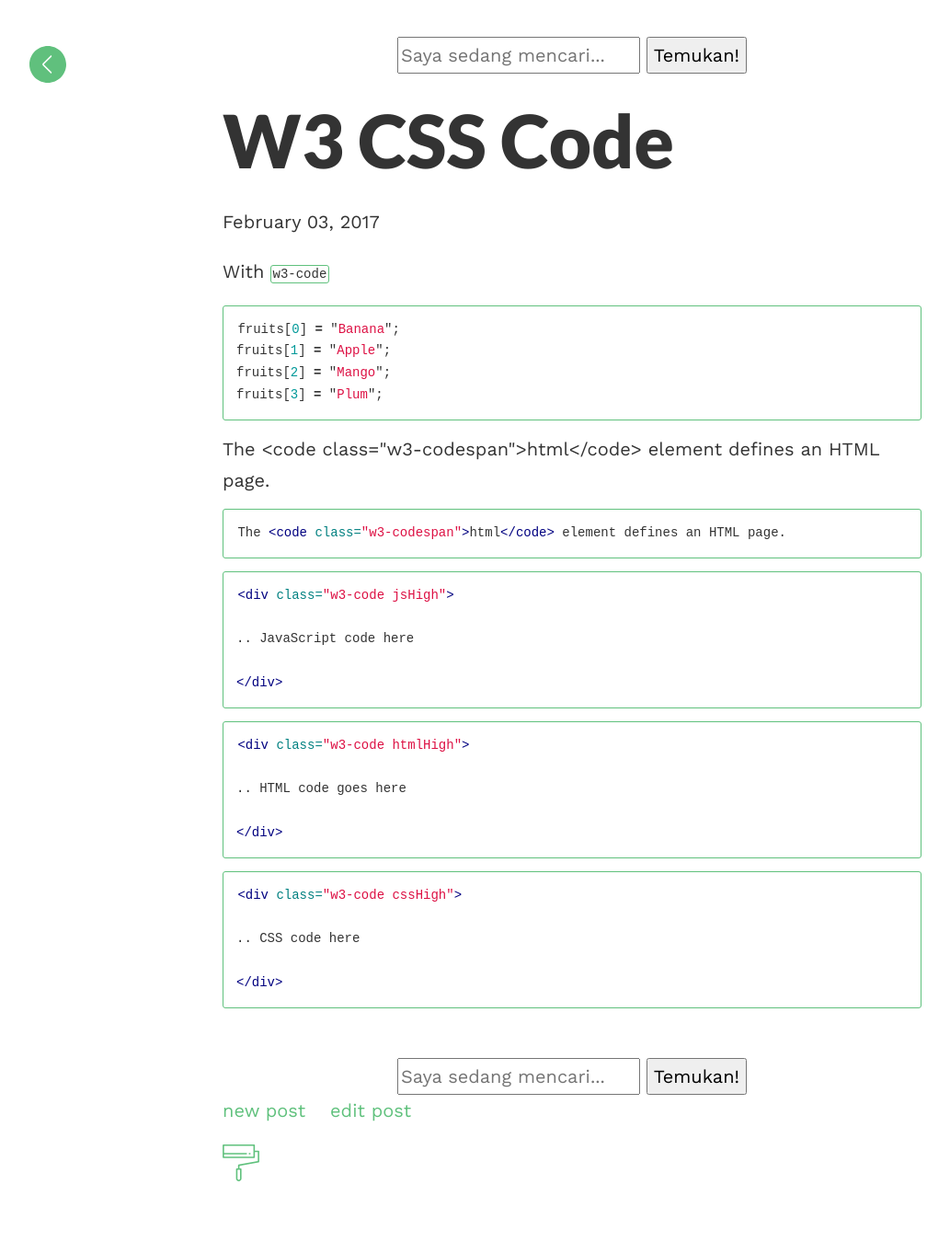
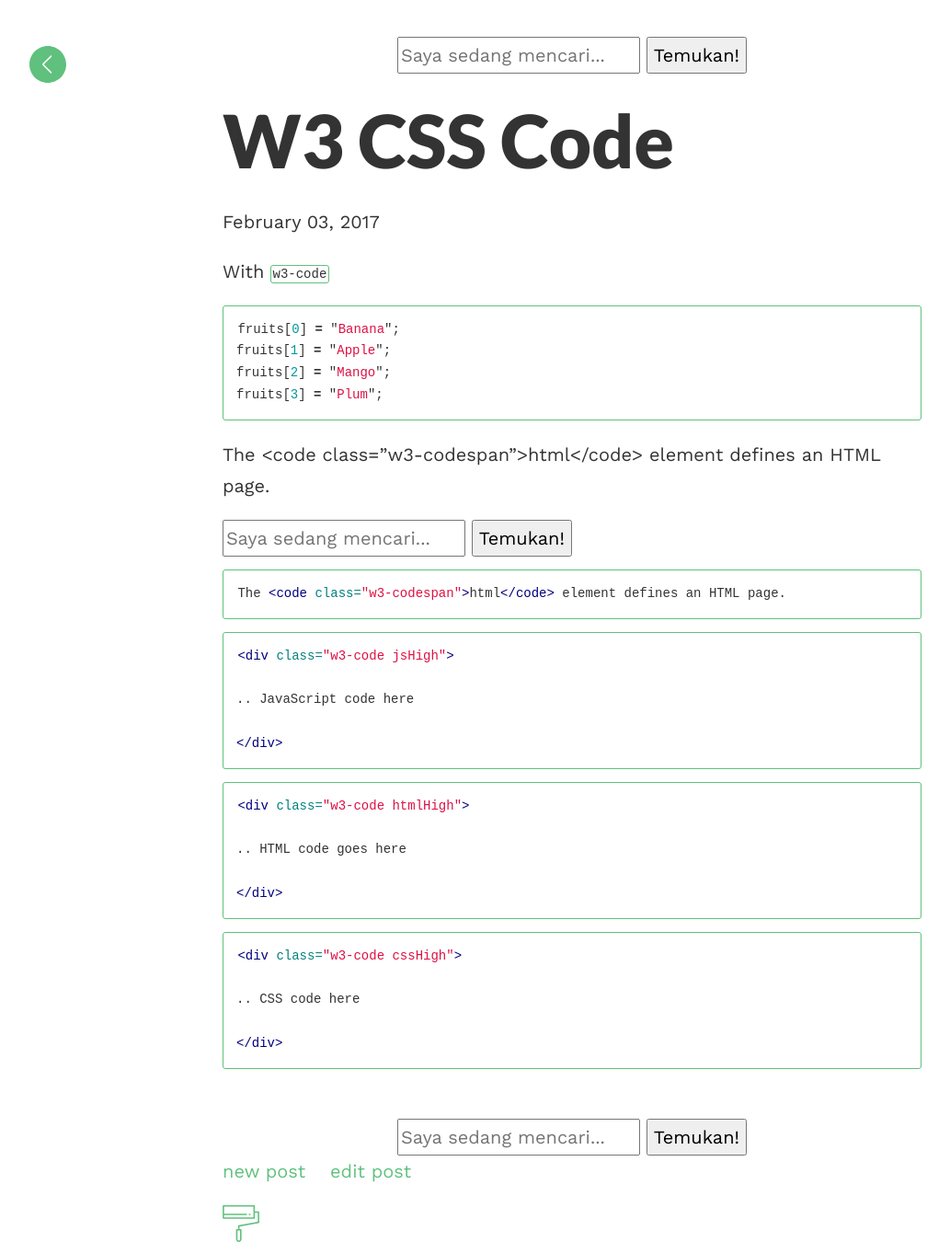
Before and after one commit to mzaini30/w3, a Jekyll site: the page built from _posts/2017-02-03-w3-css-code.md, in a window 1280 px wide. Shown: the whole page at 92% size, without its empty margins (18-1051 px from the left). Built offline with Jekyll 4.4.1, drawn with Linux system fonts in a browser that asks for light colours; before the commit the page ends 1284 px from its top, so only the background shows below that.

Commit message:
Update 2017-02-03-w3-css-code.md

````diff
--- a/_posts/2017-02-03-w3-css-code.md
+++ b/_posts/2017-02-03-w3-css-code.md
@@ -14,9 +14,9 @@ fruits[2] = "Mango";
 fruits[3] = "Plum";
 ```
 
-<div markdown="0">
 The <code class="w3-codespan">html</code> element defines an HTML page.
-</div>
+
+{% include cari.html %}
 
 ```html
 The <code class="w3-codespan">html</code> element defines an HTML page.
````
